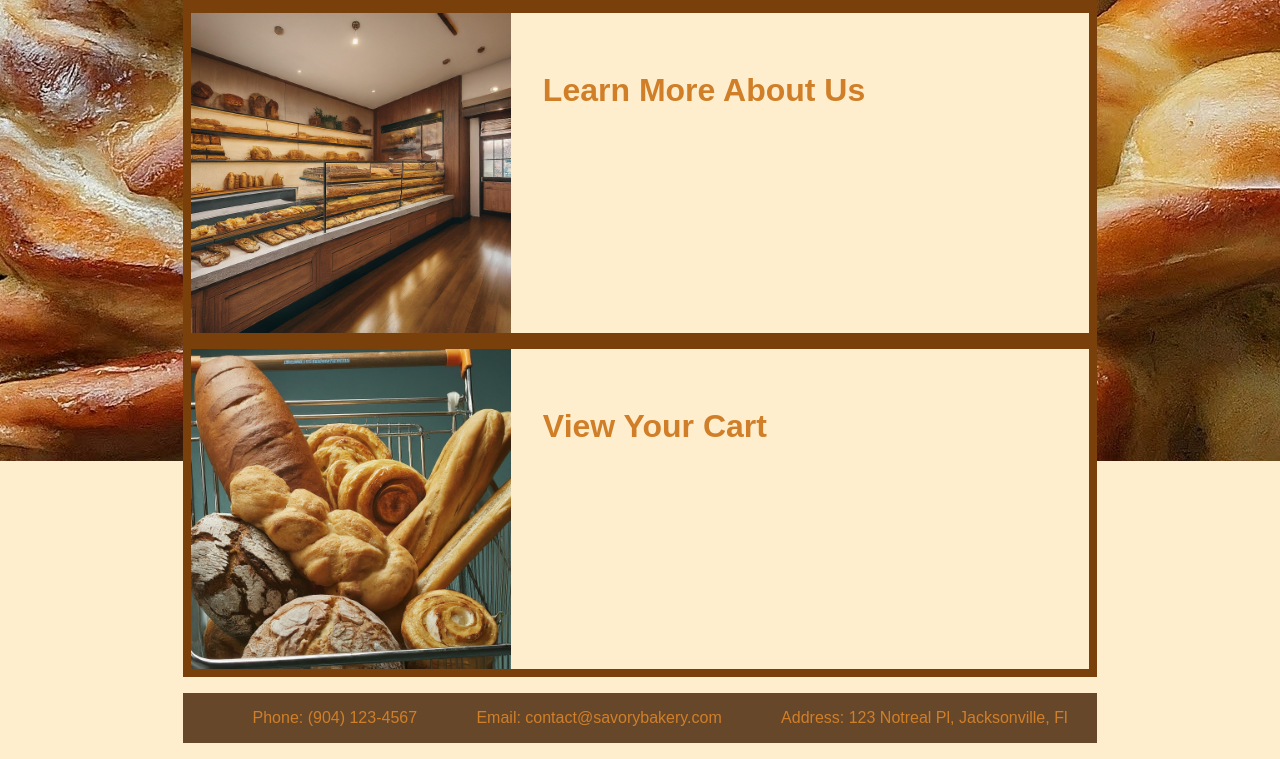
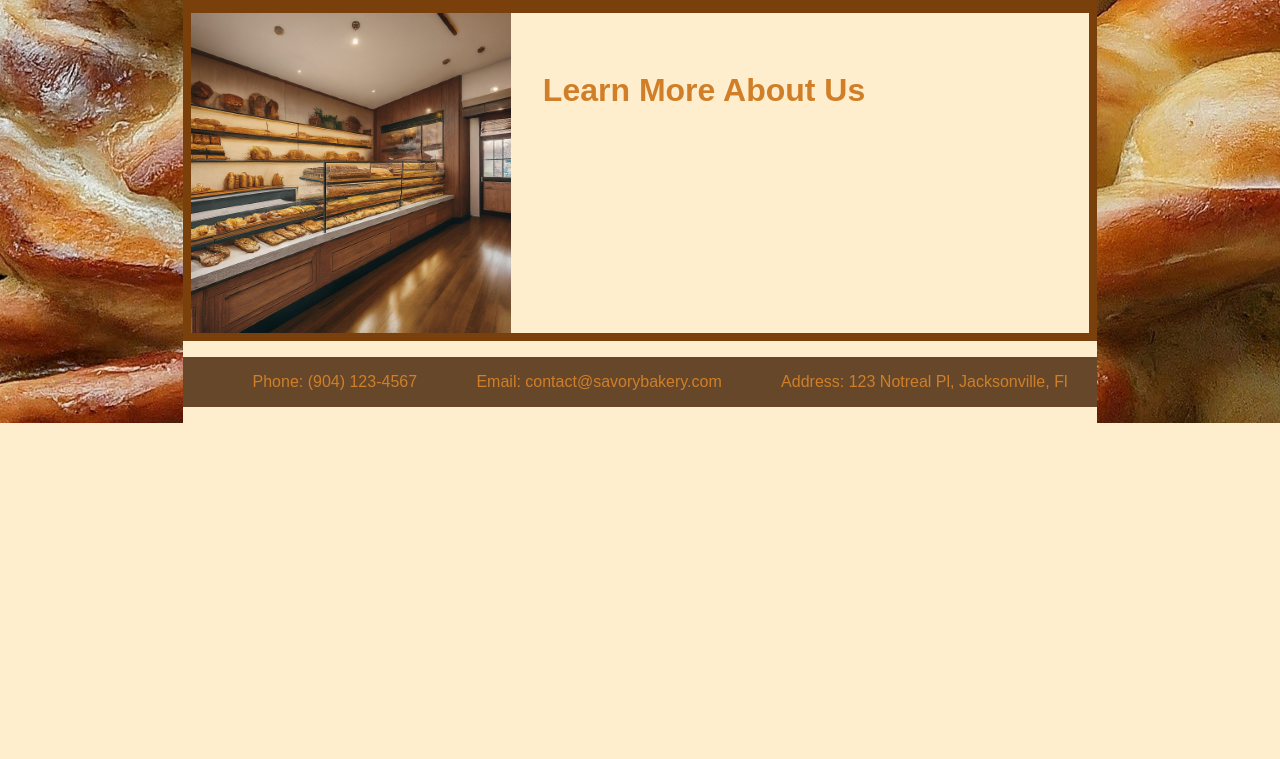
Before and after one commit to SethHerman04/Savory_Bakery, a plain HTML site: page index.html in a window 1280 px wide. Shown: the part 1075-1834 px from the top of the page. After the commit the page ends 1498 px from the top, so only its background shows below. Drawn offline with Linux system fonts and the light colour scheme.

Commit message:
Update index.html

```diff
--- a/index.html
+++ b/index.html
@@ -39,10 +39,6 @@
                     <img src="Images/AboutUs.jpg" alt="Bakery display case and counter" />
                     <h2>Learn More About Us</h2>
                 </a>
-                <a href="cart.html" class="home-flex">
-                    <img src="Images/Cart.jpg" alt="Breads and pastries in shopping cart" />
-                    <h2>View Your Cart</h2>
-                </a>
             </article>
 
             <footer>
```
